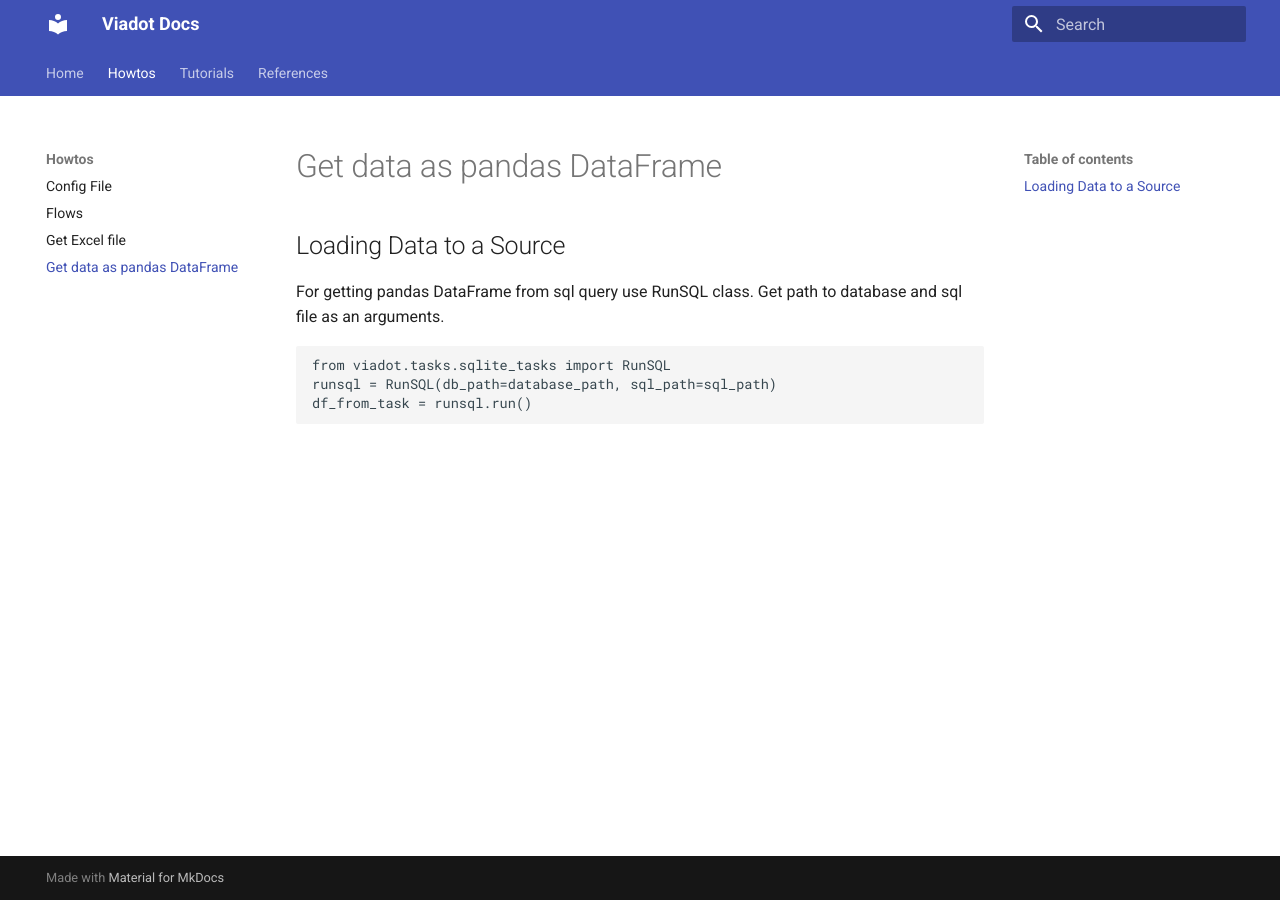
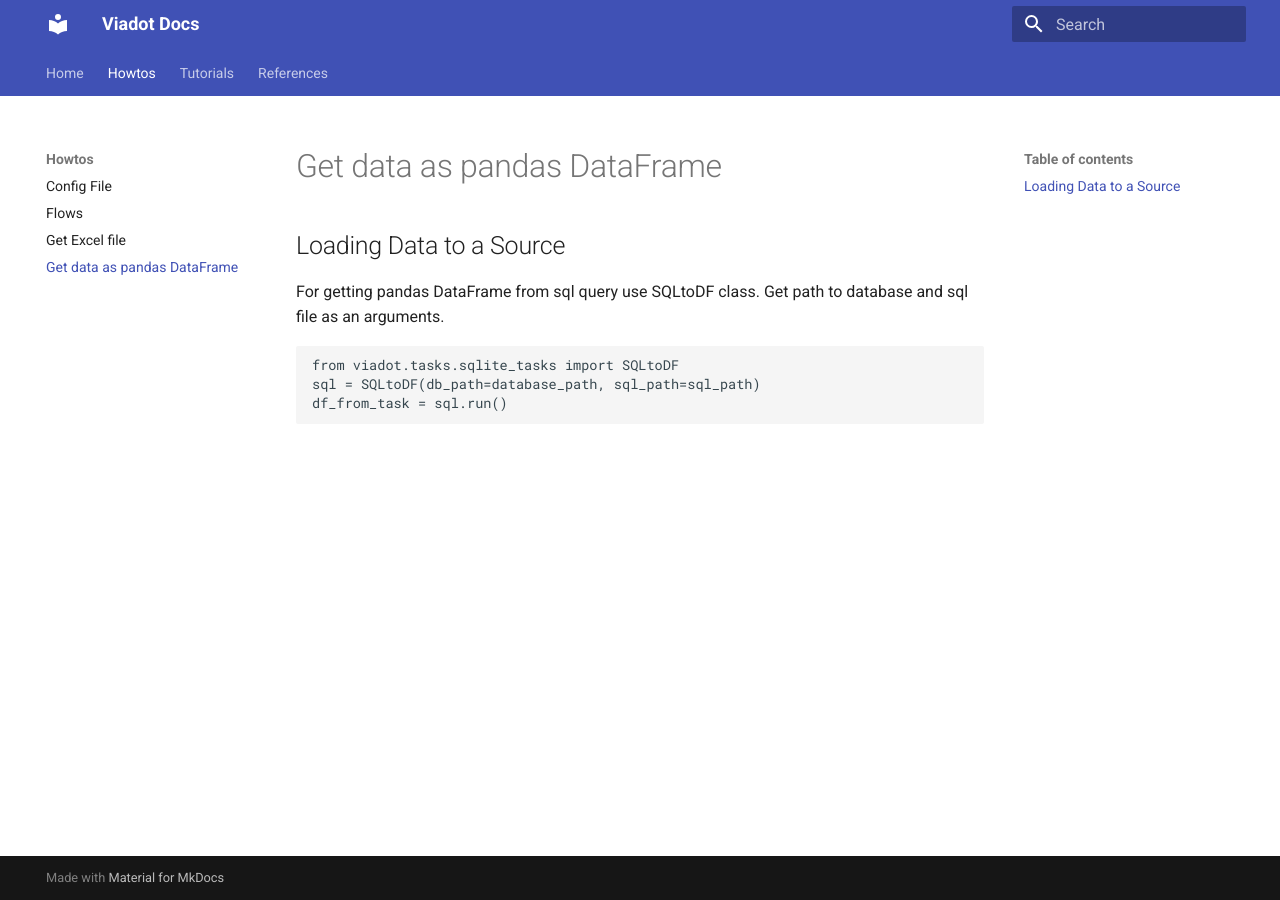
Before and after one commit to dyvenia/viadot, an MkDocs documentation site: the page built from docs/howtos/run_sql.md, in a window 1280 px wide. Built offline with MkDocs 1.6.1 and Material for MkDocs 9.7.7, drawn with Linux system fonts in a browser that asks for light colours.

Commit message:
renaming in docs and test with Insert task

````diff
--- a/docs/howtos/run_sql.md
+++ b/docs/howtos/run_sql.md
@@ -1,10 +1,10 @@
 ## Loading Data to a Source
 
-For getting pandas DataFrame from sql query use RunSQL class.
+For getting pandas DataFrame from sql query use SQLtoDF class.
 Get path to database and sql file as an arguments.
 
 ```python
-from viadot.tasks.sqlite_tasks import RunSQL
-runsql = RunSQL(db_path=database_path, sql_path=sql_path)
-df_from_task = runsql.run()
+from viadot.tasks.sqlite_tasks import SQLtoDF
+sql = SQLtoDF(db_path=database_path, sql_path=sql_path)
+df_from_task = sql.run()
 ```
````
Also changed, not shown: README.md (+4 -4 lines), 1 other file.
